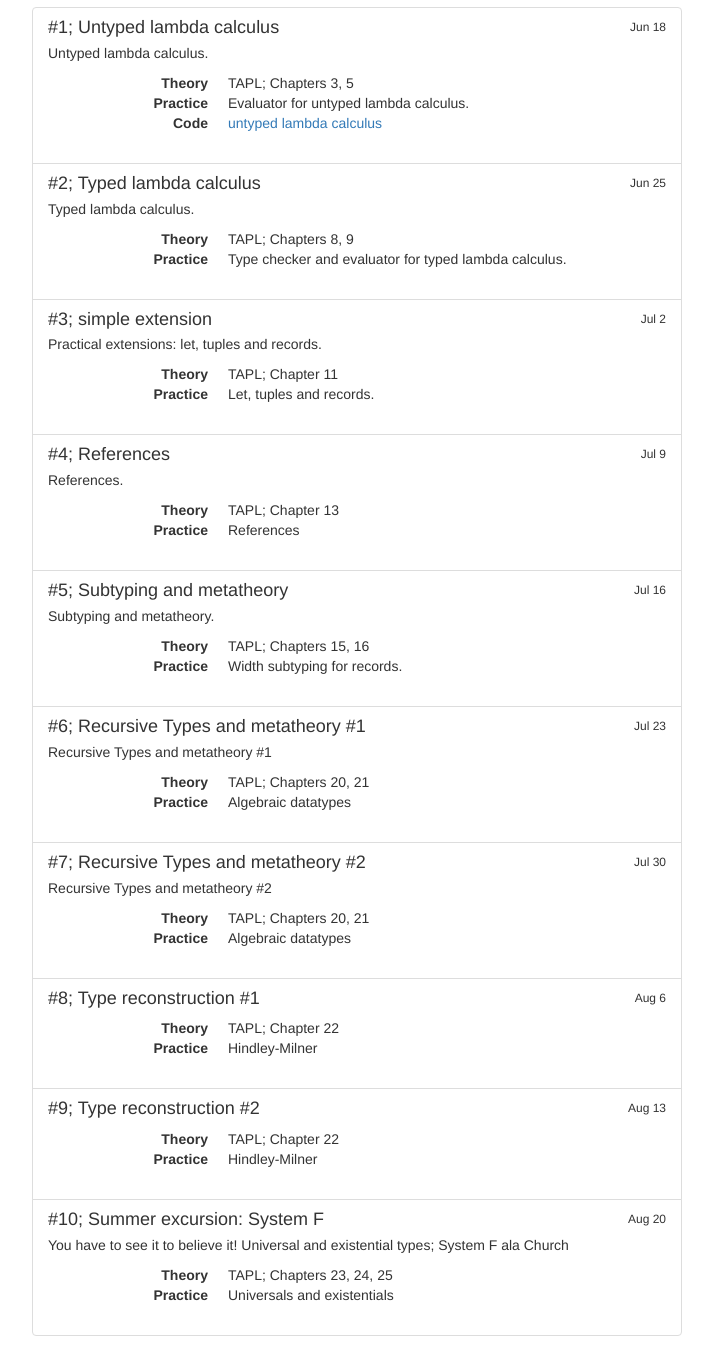
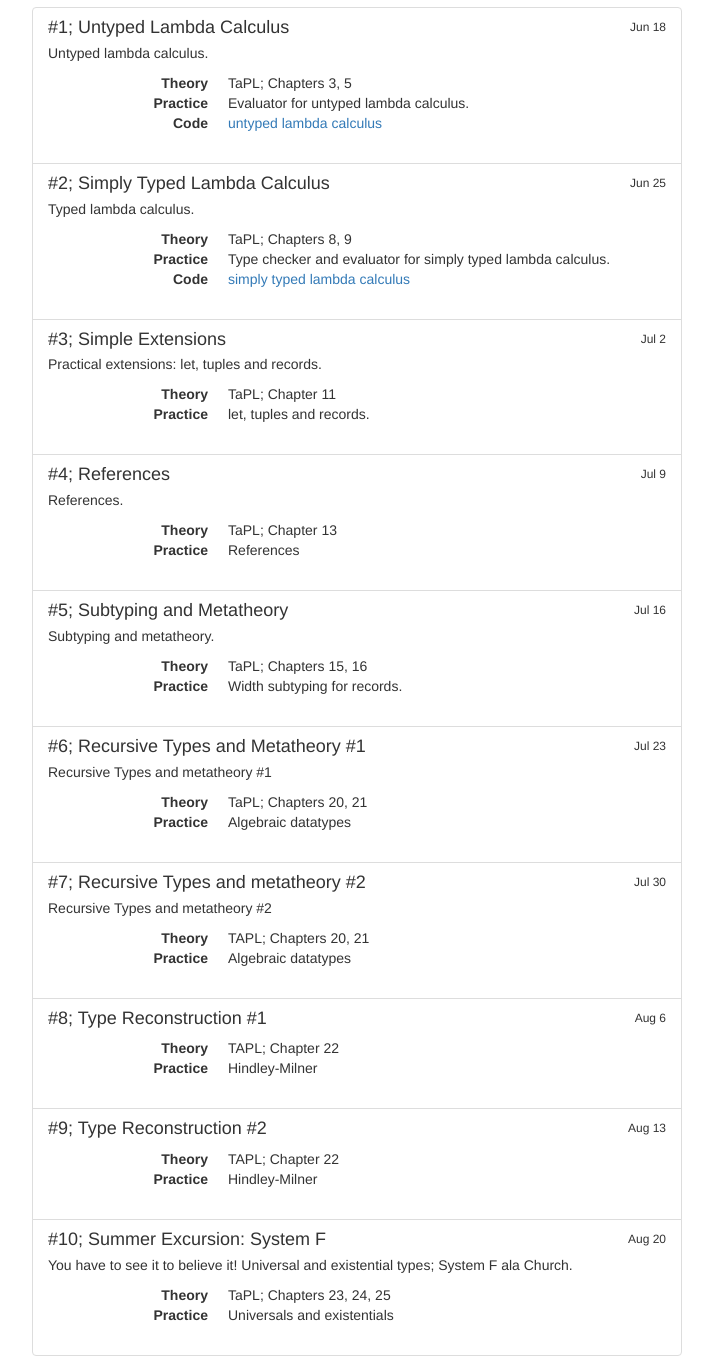
Before and after one commit to johesoman/dva311, a plain HTML site: page index.html in a window 1280 px wide. Shown: the part 339-1698 px from the top of the page, without its empty margins (283-996 px from the left). Drawn offline with nearby package versions, Linux system fonts and the light colour scheme; a script that the page names is missing.

Commit message:
w2 is up

```diff
--- a/index.html
+++ b/index.html
@@ -47,7 +47,7 @@
 
             <div class="list-group-item">
                 <span class="date">Jun 18</span>
-                <h4 class="list-group-item-heading">#1; Untyped lambda calculus</h4>
+                <h4 class="list-group-item-heading">#1; Untyped Lambda Calculus</h4>
 
                 <p>
                     Untyped lambda calculus.
@@ -55,7 +55,7 @@
 
                 <dl class="dl-horizontal">
                     <dt>Theory</dt>
-                    <dd>TAPL; Chapters 3, 5</dd>
+                    <dd>TaPL; Chapters 3, 5</dd>
                     <dt>Practice</dt>
                     <dd>Evaluator for untyped lambda calculus.</dd>
 		    <dt>Code</dt>
@@ -67,7 +67,7 @@
             <div class="list-group-item">
                 <span class="date">Jun 25</span>
 
-                <h4 class="list-group-item-heading">#2; Typed lambda calculus</h4>
+                <h4 class="list-group-item-heading">#2; Simply Typed Lambda Calculus</h4>
 
                 <p>
                     Typed lambda calculus.
@@ -75,9 +75,11 @@
 
                 <dl class="dl-horizontal">
                     <dt>Theory</dt>
-                    <dd>TAPL; Chapters 8, 9</dd>
+                    <dd>TaPL; Chapters 8, 9</dd>
                     <dt>Practice</dt>
-                    <dd>Type checker and evaluator for typed lambda calculus.</dd>
+                    <dd>Type checker and evaluator for simply typed lambda calculus.</dd>
+		    <dt>Code</dt>
+		    <dd><a href="code/w2-simply_typed.zip">simply typed lambda calculus</a></dd>
                 </dl>
 
             </div>
@@ -85,7 +87,7 @@
             <div class="list-group-item">
                 <span class="date">Jul 2</span>
 
-                <h4 class="list-group-item-heading">#3; simple extension </h4>
+                <h4 class="list-group-item-heading">#3; Simple Extensions </h4>
 
                 <p>
                     Practical extensions: let, tuples and records.
@@ -93,9 +95,9 @@
 
                 <dl class="dl-horizontal">
                     <dt>Theory</dt>
-                    <dd>TAPL; Chapter 11</dd>
+                    <dd>TaPL; Chapter 11</dd>
                     <dt>Practice</dt>
-                    <dd>Let, tuples and records.</dd>
+                    <dd>let, tuples and records.</dd>
                 </dl>
 
             </div>
@@ -111,7 +113,7 @@
 
                 <dl class="dl-horizontal">
                     <dt>Theory</dt>
-                    <dd>TAPL; Chapter 13</dd>
+                    <dd>TaPL; Chapter 13</dd>
                     <dt>Practice</dt>
                     <dd>References</dd>
                 </dl>
@@ -120,7 +122,7 @@
             <div class="list-group-item">
                 <span class="date">Jul 16</span>
 
-                <h4 class="list-group-item-heading">#5; Subtyping and metatheory </h4>
+                <h4 class="list-group-item-heading">#5; Subtyping and Metatheory </h4>
 
                 <p>
                     Subtyping and metatheory.
@@ -128,7 +130,7 @@
 
                 <dl class="dl-horizontal">
                     <dt>Theory</dt>
-                    <dd>TAPL; Chapters 15, 16</dd>
+                    <dd>TaPL; Chapters 15, 16</dd>
                     <dt>Practice</dt>
                     <dd>Width subtyping for records.</dd>
                 </dl>
@@ -138,7 +140,7 @@
             <div class="list-group-item">
                 <span class="date">Jul 23</span>
 
-                <h4 class="list-group-item-heading">#6; Recursive Types and metatheory #1</h4>
+                <h4 class="list-group-item-heading">#6; Recursive Types and Metatheory #1</h4>
 
                 <p>
                     Recursive Types and metatheory #1
@@ -146,7 +148,7 @@
 
                 <dl class="dl-horizontal">
                     <dt>Theory</dt>
-                    <dd>TAPL; Chapters 20, 21</dd>
+                    <dd>TaPL; Chapters 20, 21</dd>
                     <dt>Practice</dt>
                     <dd>Algebraic datatypes</dd>
                 </dl>
@@ -174,7 +176,7 @@
             <div class="list-group-item">
                 <span class="date">Aug 6</span>
 
-                <h4 class="list-group-item-heading">#8; Type reconstruction #1</h4>
+                <h4 class="list-group-item-heading">#8; Type Reconstruction #1</h4>
 
                 <p>
                 </p>
@@ -191,7 +193,7 @@
             <div class="list-group-item">
                 <span class="date">Aug 13</span>
 
-                <h4 class="list-group-item-heading">#9; Type reconstruction #2</h4>
+                <h4 class="list-group-item-heading">#9; Type Reconstruction #2</h4>
 
                 <p>
                 </p>
@@ -208,15 +210,15 @@
             <div class="list-group-item">
                 <span class="date">Aug 20</span>
 
-                <h4 class="list-group-item-heading">#10; Summer excursion: System F</h4>
+                <h4 class="list-group-item-heading">#10; Summer Excursion: System F</h4>
 
                 <p>
-                    You have to see it to believe it! Universal and existential types; System F ala Church
+                    You have to see it to believe it! Universal and existential types; System F ala Church.
                 </p>
 
                 <dl class="dl-horizontal">
                     <dt>Theory</dt>
-                    <dd>TAPL; Chapters 23, 24, 25</dd>
+                    <dd>TaPL; Chapters 23, 24, 25</dd>
                     <dt>Practice</dt>
                     <dd>Universals and existentials</dd>
                 </dl>
```
Also changed, not shown: 1 other file.
